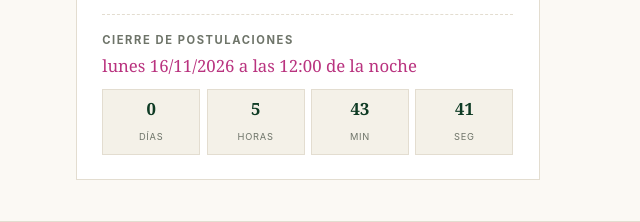
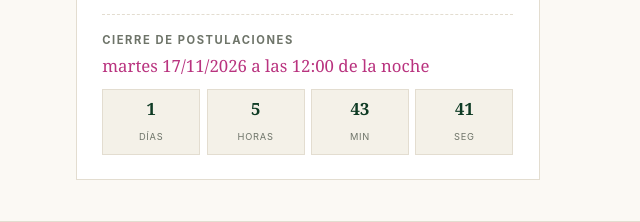
Before and after one commit to Pandas15/CorfamicCol_Colombia, a plain HTML site: page postulacion1.html in a window 1280 px wide. Shown: the part 375-597 px from the top of the page, 640-1280 px from the left. Drawn offline with Linux system fonts and the light colour scheme.

Commit message:
Cierre corregido: martes 17/11/2026 a las 12:00 de la noche (00:00 del miercoles 18)

```diff
--- a/postulacion1.html
+++ b/postulacion1.html
@@ -229,7 +229,7 @@
             </dl>
             <div class="cierre-box">
                 <div class="cierre-lbl">Cierre de postulaciones</div>
-                <div class="cierre-val" id="cierre-val">lunes 16/11/2026 a las 12:00 de la noche</div>
+                <div class="cierre-val" id="cierre-val">martes 17/11/2026 a las 12:00 de la noche</div>
                 <div class="cd" id="contador"></div>
             </div>
         </aside>
@@ -582,7 +582,7 @@ function renderizarCargos(){
 
 function actualizarContador(){
     const el = document.getElementById('contador');
-    const deadline = new Date('2026-11-17T00:00:00').getTime();
+    const deadline = new Date('2026-11-18T00:00:00').getTime();
     if (isNaN(deadline)) {
         el.innerHTML = '<div style="grid-column:1/-1;font-size:.8rem;color:#6E7469">Disponible cuando se confirme la fecha.</div>';
         return;
```
Also changed, not shown: index.html (+1 -1 lines).
